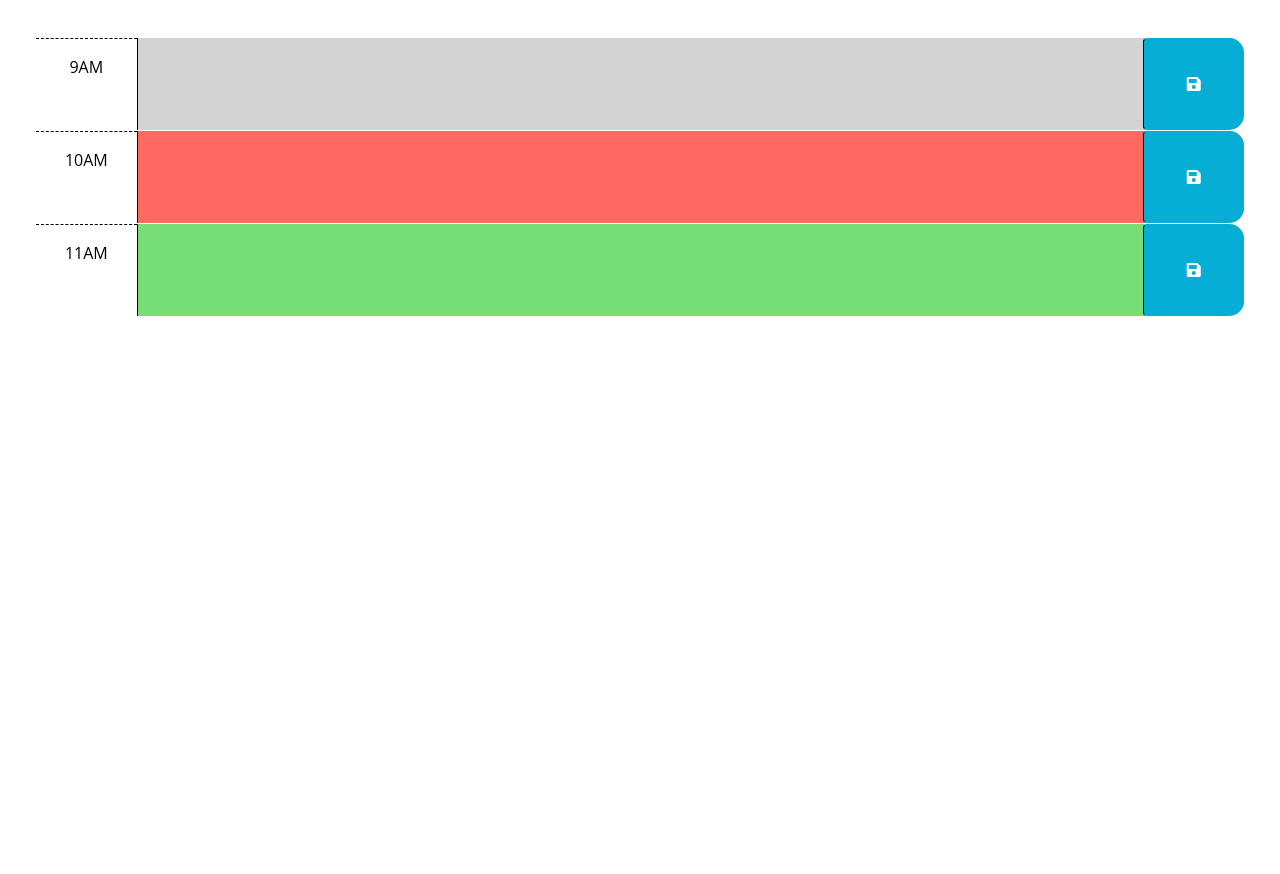
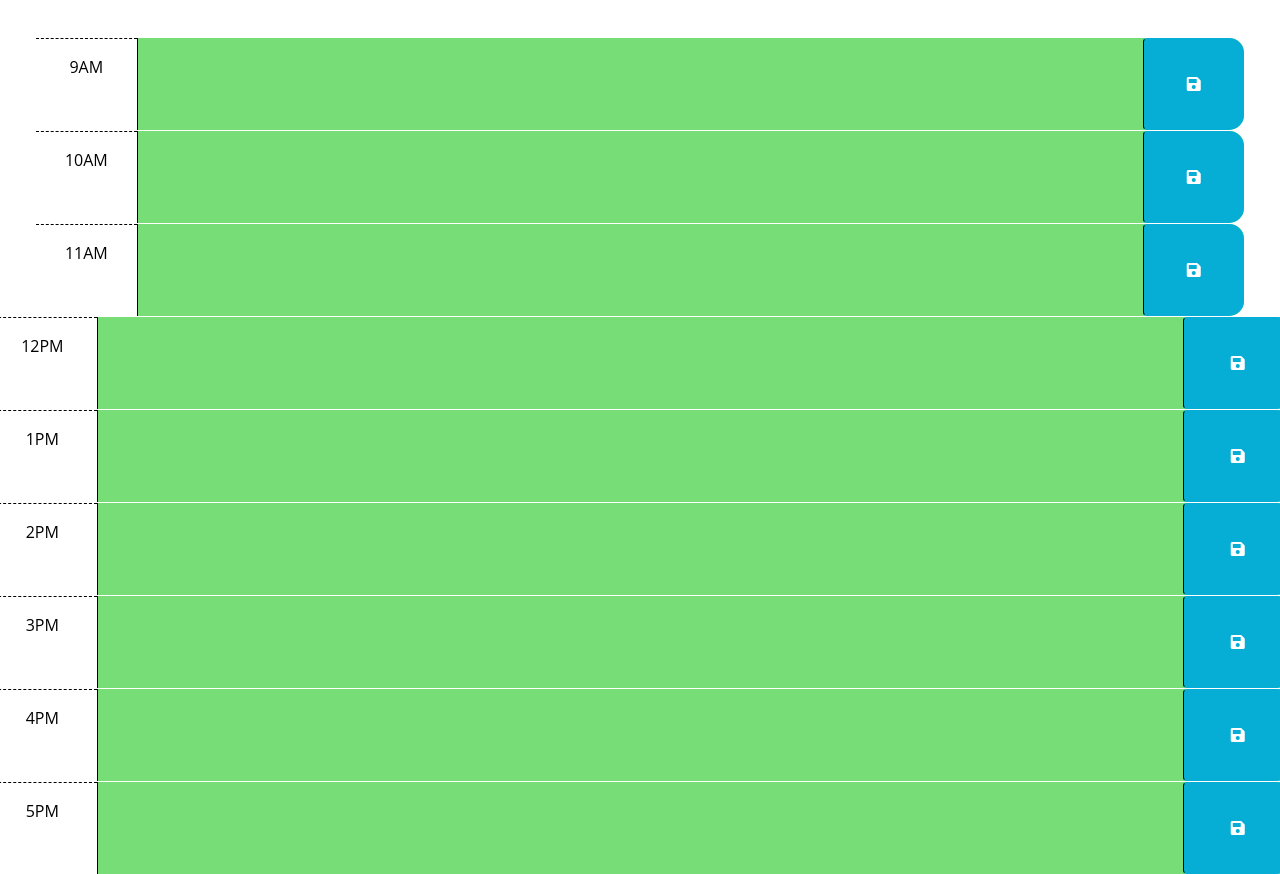
Before and after one commit to TheBigMotif/Day-Scheduler, a plain HTML site: page index.html in a window 1280 px wide. Shown: the part 260-1134 px from the top of the page. Before the commit the page ends 800 px from the top, so only its background shows below. Drawn offline with nearby package versions, Linux system fonts and the light colour scheme.

Commit message:
uploaded final code

```diff
--- a/assets/script.js
+++ b/assets/script.js
@@ -2,30 +2,48 @@
 // the code isn't run until the browser has finished rendering all the elements
 // in the html.
 
+$(function () {
+  let currentDay = document.getElementById("currentDay");
+  currentDay.innerHTML = dayjs().format("MMMM D, YYYY");
+  let save = $(".btn");
+  let currentHour = dayjs().format("HH");
+  save.on("click", function () {
+    let time = $(this).parent().attr("id");
+    let input = $(this).siblings("textarea").val();
+    localStorage.setItem(time, input);
+    console.log("yoi");
+  });
 
+  $(".time-block").each(function () {
+    var blockTime = $(this).attr("id");
 
+    if (currentHour == blockTime) {
+      $(this).removeClass("past");
+      $(this).addClass("present");
+      $(this).removeClass("future");
+    } else if (currentHour > blockTime) {
+      $(this).addClass("past");
+      $(this).removeClass("present");
+      $(this).removeClass("future");
+    } else if (currentHour < blockTime) {
+      $(this).removeClass("past");
+      $(this).removeClass("present");
+      $(this).addClass("future");
+    }
 
+    // loop over time blocks
 
-$(function () {
-
-  let currentDay = document.getElementById('currentDay');
-  currentDay.innerHTML = dayjs().format('MMMM D, YYYY');
-  const time = $(this).parent().attr("id");
-  const input = $(this).siblings("textarea").val();
-
-
-  let save = $(".btn")
-  localStorage.getItem(time, input);
-  save.on('click', function(){
-    console.log("hi")
-
-    localStorage.setItem(time, input);
-
-  })
-  }
-)
-
-
+    $("#hour-9 .description").val(localStorage.getItem("hour-9"));
+    $("#hour-10 .description").val(localStorage.getItem("hour-10"));
+    $("#hour-11 .description").val(localStorage.getItem("hour-11"));
+    $("#hour-12 .description").val(localStorage.getItem("hour-12"));
+    $("#hour-1 .description").val(localStorage.getItem("hour-1"));
+    $("#hour-2 .description").val(localStorage.getItem("hour-2"));
+    $("#hour-3 .description").val(localStorage.getItem("hour-3"));
+    $("#hour-4 .description").val(localStorage.getItem("hour-4"));
+    $("#hour-5 .description").val(localStorage.getItem("hour-5"));
+  });
+});
 // TODO: Add a listener for click events on the save button. This code should
 // use the id in the containing time-block as a key to save the user input in
 // local storage. HINT: What does `this` reference in the click listener
--- a/index.html
+++ b/index.html
@@ -21,8 +21,7 @@
       rel="stylesheet"
     />
     <link rel="stylesheet" href="./assets/style.css" />
-    <title>Work Day Scheduler HO HO</title>
-
+    <title>Work Day Scheduler H HO</title>
   </head>
 
   <body>
@@ -68,16 +67,58 @@
           <i class="fas fa-save" aria-hidden="true"></i>
         </button>
       </div>
-
     </div>
-
-
+    <div id="hour-12" class="row time-block future">
+      <div class="col-2 col-md-1 hour text-center py-3">12PM</div>
+      <textarea class="col-8 col-md-10 description" rows="3"> </textarea>
+      <button class="btn saveBtn col-2 col-md-1" aria-label="save">
+        <i class="fas fa-save" aria-hidden="true"></i>
+      </button>
+    </div>
+  </div>
+  <div id="hour-1" class="row time-block future">
+    <div class="col-2 col-md-1 hour text-center py-3">1PM</div>
+    <textarea class="col-8 col-md-10 description" rows="3"> </textarea>
+    <button class="btn saveBtn col-2 col-md-1" aria-label="save">
+      <i class="fas fa-save" aria-hidden="true"></i>
+    </button>
+  </div>
+  <div id="hour-2" class="row time-block future">
+    <div class="col-2 col-md-1 hour text-center py-3">2PM</div>
+    <textarea class="col-8 col-md-10 description" rows="3"> </textarea>
+    <button class="btn saveBtn col-2 col-md-1" aria-label="save">
+      <i class="fas fa-save" aria-hidden="true"></i>
+    </button>
+  </div>
+  <div id="hour-3" class="row time-block future">
+    <div class="col-2 col-md-1 hour text-center py-3">3PM</div>
+    <textarea class="col-8 col-md-10 description" rows="3"> </textarea>
+    <button class="btn saveBtn col-2 col-md-1" aria-label="save">
+      <i class="fas fa-save" aria-hidden="true"></i>
+    </button>
+  </div>
+  <div id="hour-4" class="row time-block future">
+    <div class="col-2 col-md-1 hour text-center py-3">4PM</div>
+    <textarea class="col-8 col-md-10 description" rows="3"> </textarea>
+    <button class="btn saveBtn col-2 col-md-1" aria-label="save">
+      <i class="fas fa-save" aria-hidden="true"></i>
+    </button>
+  </div>
+  <div id="hour-5" class="row time-block future">
+    <div class="col-2 col-md-1 hour text-center py-3">5PM</div>
+    <textarea class="col-8 col-md-10 description" rows="3"> </textarea>
+    <button class="btn saveBtn col-2 col-md-1" aria-label="save">
+      <i class="fas fa-save" aria-hidden="true"></i>
+    </button>
+  </div>
+</div>
     <script src="https://cdnjs.cloudflare.com/ajax/libs/jquery/3.2.1/jquery.min.js"></script>
-    <script src="https://cdn.jsdelivr.net/npm/dayjs@1.11.3/dayjs.min.js"
-    integrity="sha256-iu/zLUB+QgISXBLCW/mcDi/rnf4m4uEDO0wauy76x7U="
-    crossorigin="anonymous"></script>
+    <script
+      src="https://cdn.jsdelivr.net/npm/dayjs@1.11.3/dayjs.min.js"
+      integrity="sha256-iu/zLUB+QgISXBLCW/mcDi/rnf4m4uEDO0wauy76x7U="
+      crossorigin="anonymous"
+    ></script>
 
     <script src="./assets/script.js"></script>
-
   </body>
 </html>
```
Lines whose indentation alone changed are shown as unchanged.
